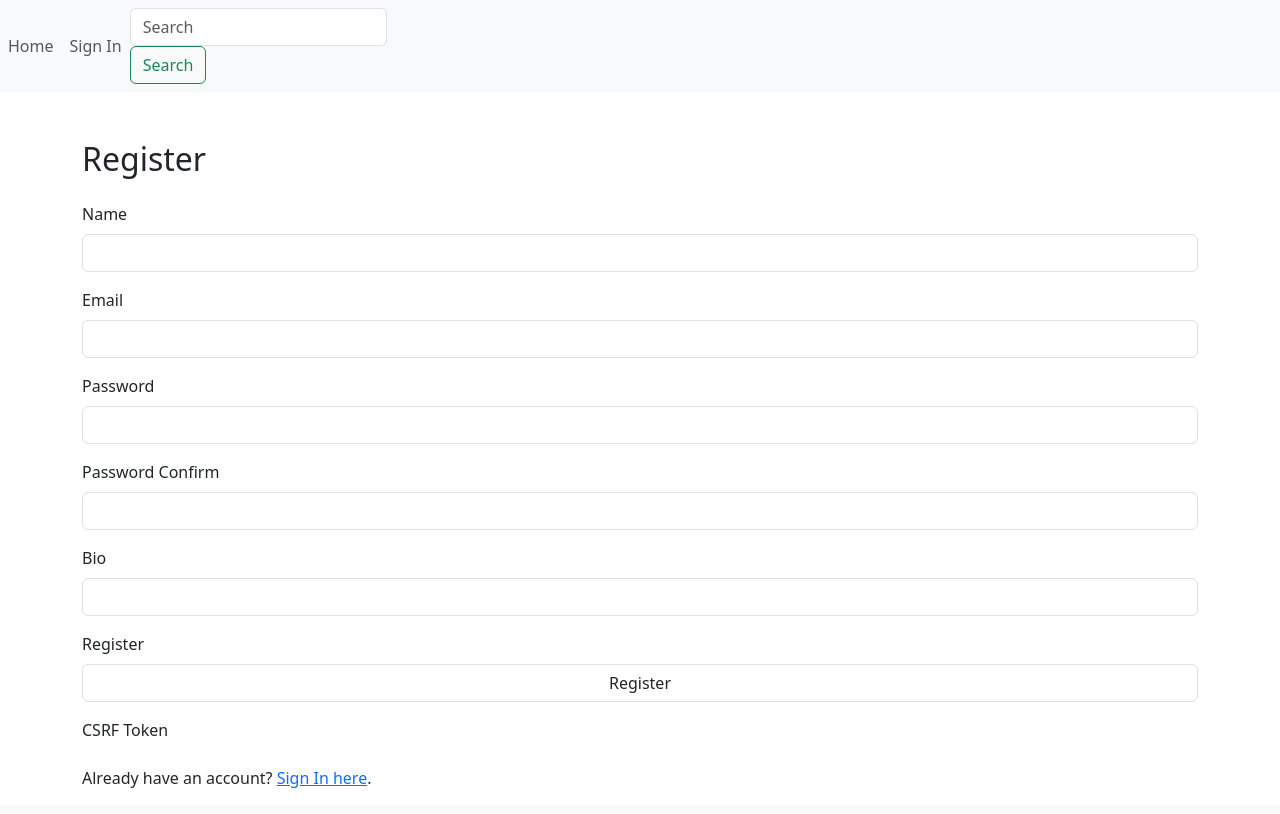
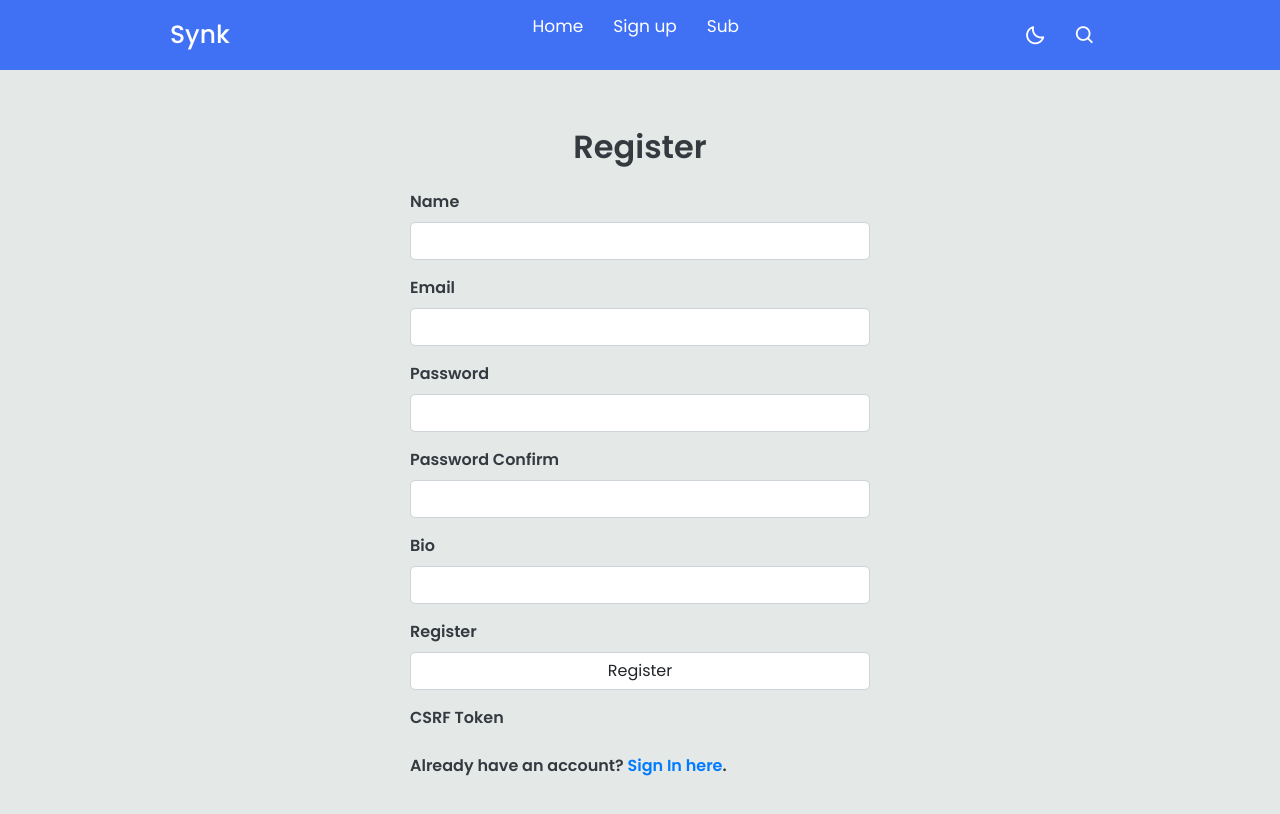
Before and after one commit to SMatvii/Synk, a Flask app: page /register in a window 1280 px wide. Before the commit the page ends 788 px from the top, so only its background shows below. Run offline with Flask 3, Linux system fonts and the light colour scheme; some libraries are stand-ins or nearby versions.

Commit message:
Co-authored-by: Shalenyi Matvii <SMatvii@users.noreply.github.com>

```diff
--- /dev/null
+++ b/frontend/static/css/auth.css
@@ -0,0 +1,61 @@
+.container {
+    max-width: 500px;
+    margin: auto;
+    padding: 20px;
+    border-radius: 8px;
+}
+
+h2 {
+    font-weight: bold;
+    font-size: 2rem;
+    color: #343a40;
+    text-align: center;
+    margin-bottom: 20px;
+}
+
+body.dark h2 {
+    color: var(--text-color);
+}
+
+p {
+    font-weight: bold;
+    color: #343a40;
+}
+
+body.dark p {
+    color: var(--text-color);
+}
+
+.form-label {
+    font-weight: bold;
+    color: #343a40;;
+}
+
+body.dark .form-label {
+    color: var(--text-color);
+}
+
+.form-control {
+    border-radius: 5px;
+    border: 1px solid #ced4da;
+    transition: border-color 0.3s ease, box-shadow 0.3s ease;
+}
+
+.form-control:focus {
+    border-color: #80bdff;
+    box-shadow: 0 0 5px rgba(128, 189, 255, 0.5);
+}
+
+.text-danger {
+    font-size: 0.9rem;
+    margin-top: 5px;
+}
+
+a {
+    color: #007bff;
+    text-decoration: none;
+}
+
+a:hover {
+    text-decoration: underline;
+}
--- /dev/null
+++ b/frontend/static/css/light.css
@@ -0,0 +1,323 @@
+@import url('https://fonts.googleapis.com/css2?family=Poppins:wght@300;400;500;600;&display=swap');
+
+*{
+    margin: 0;
+    padding: 0;
+    box-sizing: border-box;
+    font-family: 'Poppins', sans-serif;
+}
+
+:root{
+    --body-color: #e4e9e7;
+    --nav-color: #4070f4;
+    --side-nav: #010718;
+    --text-color: #fff;
+    --search-bar: #f2f2f2;
+    --search-text: #010718;
+}
+
+body{
+    height: 100vh;
+    background-color: var(--body-color);
+    padding-top: 60px;
+}
+
+body.dark{
+    --body-color: #18191a;
+    --nav-color: #242526;
+    --side-nav: #242526;
+    --text-color: #ccc;
+    --search-bar: #242526;
+    --search-text: #010718;
+}
+
+nav{
+    position: fixed;
+    top: 0;
+    left: 0;
+    height: 70px;
+    width: 100%;
+    background-color: var(--nav-color);
+    z-index: 10;
+}
+
+nav .nav-bar{
+    position: relative;
+    height: 100%;
+    max-width: 1000px;
+    width: 100%;
+    background-color: var(--nav-color);
+    margin: 0 auto;
+    padding: 0 30px;
+    display: flex;
+    align-items: center;
+    justify-content: space-between;
+}
+
+nav .nav-bar .sidebar-open{
+    color: var(--text-color);
+    font-size: 25px;
+    padding: 5px;
+    cursor: pointer;
+    display: none;
+}
+
+nav .nav-bar .logo a{
+    font-size: 25px;
+    font-weight: 500;
+    color: var(--text-color);
+    text-decoration: none;
+}
+
+nav.active .nav-bar .logo a::before{
+    content: '';
+    position: absolute;
+    height: 6px;
+    width: 6px;
+    border-radius: 50%;
+    background-color: var(--text-color);
+}
+
+.nav-bar .nav-logo a {
+    font-size: 25px;
+    font-weight: 500;
+    color: var(--text-color);
+    text-decoration: none;
+    opacity: 1;
+    transition: opacity 0.3s ease;
+}
+
+nav.active .nav-bar .nav-logo a {
+    opacity: 0;
+}
+
+.menu .logo-toggle{
+    display: none;
+}
+
+.nav-bar .nav-links{
+    display: flex;
+    align-items: center;
+}
+
+.nav-bar .nav-links li{
+    margin: 0 5px;
+    list-style: none;
+}
+
+.nav-bar .nav-links li a{
+    position: relative;
+    font-size: 17px;
+    font-weight: 400;
+    color: var(--text-color);
+    text-decoration: none;
+    padding: 10px;
+}
+
+.nav-links li a::before{
+    content: '';
+    position: absolute;
+    left: 50%;
+    bottom: 0;
+    transform: translateX(50%);
+    height: 6px;
+    width: 6px;
+    border-radius: 50%;
+    background-color: var(--text-color);
+    opacity: 0;
+    transition: all 0.3s ease;
+}
+
+.nav-links li:hover a::before{
+    opacity: 1;
+}
+
+.nav-bar .darkLight-searchBox{
+    display: flex;
+    align-items: center;
+}
+
+.darkLight-searchBox .dark-light,
+.darkLight-searchBox .searchToggle{
+    height: 40px;
+    width: 40px;
+    display: flex;
+    align-items: center;
+    justify-content: center;
+    margin: 0 5px;
+}
+
+.dark-light i,
+.searchToggle i{
+    position: absolute;
+    color: var(--text-color);
+    font-size: 22px;
+    cursor: pointer;
+    transition: all 0.3s ease;
+}
+
+.dark-light i.sun {
+    opacity: 0;
+    pointer-events: none;
+}
+
+.dark-light i.moon {
+    opacity: 1;
+}
+
+.dark-light.active i.sun {
+    opacity: 1;
+    pointer-events: auto;
+}
+
+.dark-light.active i.moon {
+    opacity: 0;
+    pointer-events: none;
+}
+
+.searchToggle i.search {
+    opacity: 1;
+    pointer-events: auto;
+}
+
+.searchToggle i.cancel {
+    opacity: 0;
+    pointer-events: none;
+}
+
+.searchToggle.activate i.search {
+    opacity: 0;
+    pointer-events: none;
+}
+
+.searchToggle.activate i.cancel {
+    opacity: 1;
+    pointer-events: auto;
+}
+
+.searchBox{
+    position: relative;
+}
+
+.searchBox .search-field{
+    position: absolute;
+    bottom: -85px;
+    right: 5px;
+    height: 50px;
+    width: 300px;
+    display: flex;
+    align-items: center;
+    background-color: var(--nav-color);
+    padding: 3px;
+    border-radius: 6px;
+    box-shadow: 0 5px 5px rgba(0, 0, 0, 0.1);
+    opacity: 0;
+    pointer-events: none;
+    transition: all 0.3s ease;
+}
+
+.searchToggle.active ~ .search-field{
+    bottom: -74px;
+    opacity: 1;
+    pointer-events: auto;
+}
+
+.search-field::before{
+    content: '';
+    position: absolute;
+    right: 14px;
+    top: 4px;
+    height: 12px;
+    width: 12px;
+    background-color: var(--nav-color);
+    transform: rotate(-45deg);
+    z-index: -1;
+}
+
+.search-field input{
+    height: 100%;
+    width: 100%;
+    padding: 0 45px 0 15px;
+    outline: none;
+    border: none;
+    border-radius: 4px;
+    font-size: 14px;
+    font-weight: 400;
+    color: var(--search-bar);
+    background-color: var(--search-bar);
+}
+
+body.dark .search-field input{
+    color: var(--text-color)
+}
+
+.search-field i{
+    position: absolute;
+    color: var(--nav-color);
+    right: 15px;
+    font-size: 22px;
+    cursor: pointer;
+}
+
+body.dark .search-field i{
+    color: var(--text-color)
+}
+
+
+@media (max-width: 790px){
+    nav .nav-bar .sidebar-open{
+        display: block;
+    }
+
+    .menu{
+        position: fixed;
+        height: 100%;
+        width: 320px;
+        left: -100%;
+        top: 0;
+        padding: 20px;
+        background-color: var(--side-nav);
+        z-index: 100;
+        transition: all 0.4s ease;
+    }
+
+    nav.active .menu{
+        left: 0%;
+    }
+
+    .nav-bar .nav-links {
+        flex-direction: column;
+        padding-top: 60px;
+    }
+
+    .nav-bar .nav-links li {
+        margin-bottom: 20px;
+    }
+
+    .menu .logo-toggle{
+        display: block;
+        width: 100%;
+        display: flex;
+        align-items: center;
+        justify-content: space-between;
+    }
+
+    .logo-toggle .sidebar-close{
+        color: var(--text-color);
+        font-size: 24px;
+        cursor: pointer;
+    }
+
+    .nav-bar .nav-links{
+        flex-direction: column;
+        padding-top: 60px;
+    }
+
+    .nav-bar .nav-links li {
+        margin-bottom: 20px;
+    }
+
+    .nav-bar .nav-links li:last-child {
+        margin-bottom: 0;
+    }
+}
--- a/frontend/templates/base.html
+++ b/frontend/templates/base.html
@@ -6,6 +6,10 @@
     <title>{% block title %}Home{% endblock %}</title>
     <link href="https://cdn.jsdelivr.net/npm/bootstrap@5.3.3/dist/css/bootstrap.min.css" rel="stylesheet"
         integrity="sha384-QWTKZyjpPEjISv5WaRU9OFeRpok6YctnYmDr5pNlyT2bRjXh0JMhjY6hW+ALEwIH" crossorigin="anonymous">
+    <link href='https://unpkg.com/boxicons@2.1.4/css/boxicons.min.css' rel='stylesheet'>
+    <link rel="icon" type="image/png" href="/Synk/frontend/logo">
+    <link rel="stylesheet" href="/static/css/light.css">
+    <link rel="stylesheet" href="/static/css/auth.css">
 </head>
 <body>
     {% with messages = get_flashed_messages() %}
@@ -30,5 +34,6 @@
     <script src="https://cdn.jsdelivr.net/npm/bootstrap@5.3.3/dist/js/bootstrap.bundle.min.js"
         integrity="sha384-YvpcrYf0tY3lHB60NNkmXc5s9fDVZLESaAA55NDzOxhy9GkcIdslK1eN7N6jIeHz"
         crossorigin="anonymous"></script>
+    <script src="/static/js/light.js"></script>
 </body>
 </html>
--- a/frontend/templates/includes/nav.html
+++ b/frontend/templates/includes/nav.html
@@ -1,16 +1,37 @@
-<nav class="navbar navbar-expand-lg navbar-light bg-light">
-    <div class="collapse navbar-collapse" id="navbarNav">
-        <ul class="navbar-nav ml-auto">
-            <li class="nav-item">
-                <a class="nav-link" href="/">Home</a>
-            </li>
-            <li class="nav-item">
-                <a class="nav-link" href="/login">Sign In</a>
-            </li>
-        </ul>
-        <form class="form-inline" method="GET" action="/search">
-            <input class="form-control" type="search" placeholder="Search" aria-label="Search">
-            <button class="btn btn-outline-success" type="submit">Search</button>
-        </form>
+<nav>
+    <div class="nav-bar">
+        <i class='bx bx-menu sidebar-open'></i>
+        <span class="logo nav-logo"><a href="#">Synk</a></span>
+
+        <div class="menu">
+            <div class="logo-toggle">
+                <span class="logo"><a href="#">Synk</a></span>
+                <i class='bx bx-x sidebar-close'></i>
+            </div>
+
+            <ul class="nav-links">
+                <li><a href="/" class="nav-link">Home</a></li>
+                <li><a href="/register" class="nav-link">Sign up</a></li>
+                <li><a href="/Synk/frontend/templates/sub.html" class="nav-link">Sub</a></li>
+            </ul>
+        </div>
+
+        <div class="darkLight-searchBox">
+            <div class="dark-light">
+                <i class='bx bx-moon moon'></i>
+                <i class='bx bx-sun sun'></i>
+            </div>
+
+            <div class="searchBox">
+                <div class="searchToggle">
+                    <i class='bx bx-x cancel'></i>
+                    <i class='bx bx-search search'></i>
+                </div>
+                <div class="search-field">
+                    <input type="text" placeholder="Search...">
+                    <i class='bx bx-search'></i>
+                <div>
+            </div>
+        </div>
     </div>
 </nav>
```
Also changed, not shown: frontend/static/js/light.js (added, +44 -0 lines), frontend/templates/light.html (added, +52 -0 lines), README.md, frontend/logo/DALL·E 2025-01-23 10.09.29 - A modern and minimalist logo design for a web-based social media platform named 'Synk'. The logo should prominently feature the word 'Synk' in a sleek.webp (added), frontend/logo/circular_logo.png (added), 1 other file.
